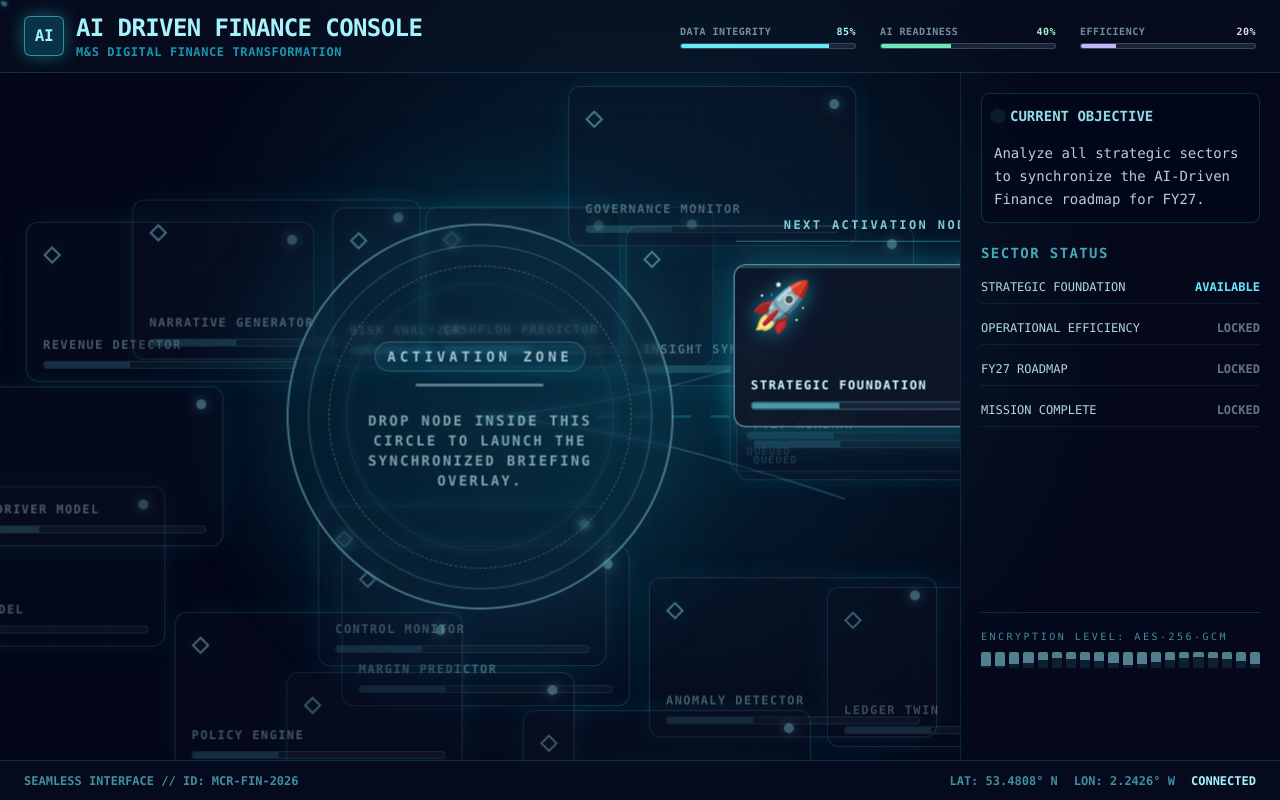
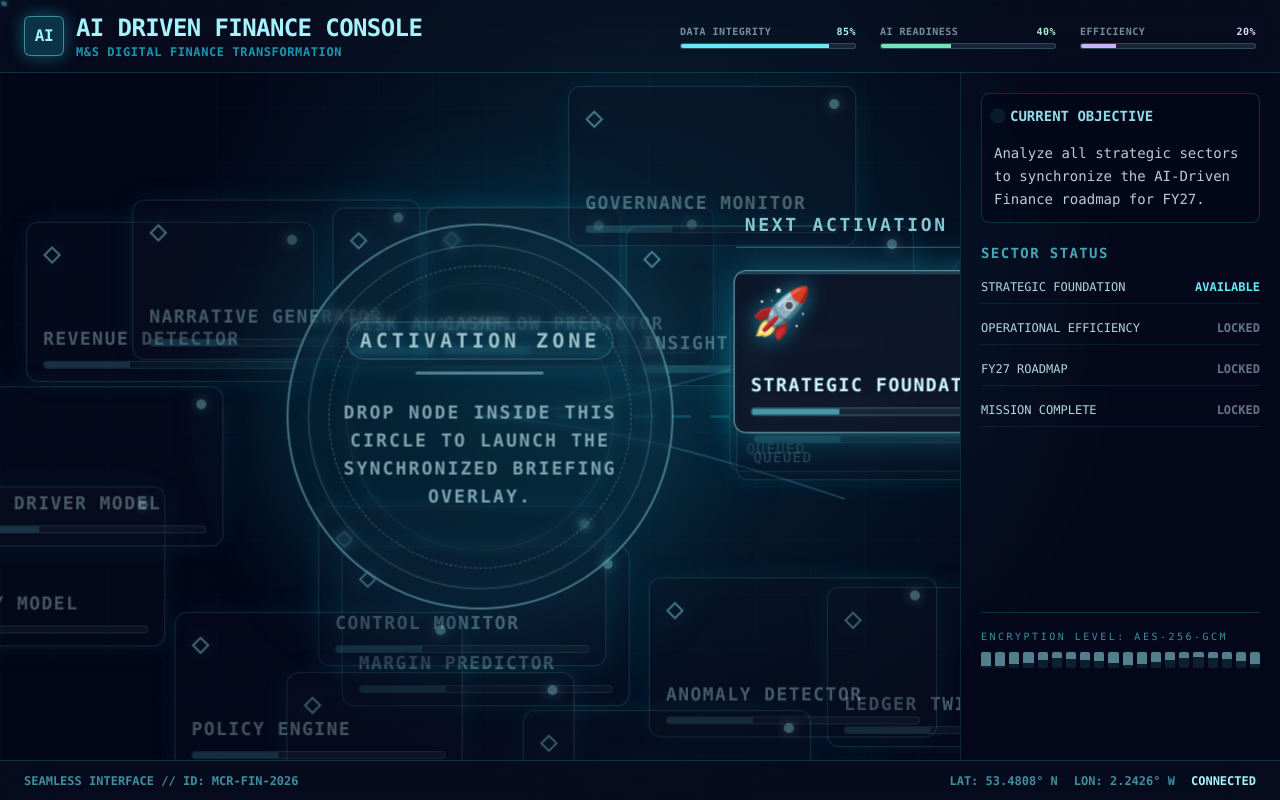
Before and after one commit to AndyMcCourt/AI_Driven_Finance_Presentation, a React (Vite) app: page / in a window 1280 px wide. Built offline with nearby package versions, Linux system fonts and the light colour scheme.

Commit message:
Increase activation and swarm card text sizes

```diff
--- a/components/GameView.tsx
+++ b/components/GameView.tsx
@@ -242,11 +242,11 @@ const GameView: React.FC = () => {
               />
 
               <div className="absolute inset-0 flex flex-col items-center justify-center text-center pointer-events-none px-8">
-                <div className={`text-xs lg:text-sm font-black uppercase tracking-[0.28em] mb-3 px-3 py-1 rounded-full border transition-colors ${isDraggingOverCenter ? 'text-cyan-50 bg-cyan-200/20 border-cyan-100/70' : 'text-cyan-100 bg-cyan-500/10 border-cyan-200/35'}`}>
+                <div className={`text-base lg:text-xl font-black uppercase tracking-[0.2em] mb-3 px-3 py-1 rounded-full border transition-colors ${isDraggingOverCenter ? 'text-cyan-50 bg-cyan-200/20 border-cyan-100/70' : 'text-cyan-100 bg-cyan-500/10 border-cyan-200/35'}`}>
                   {isDraggingOverCenter ? 'Release to Sync' : 'Activation Zone'}
                 </div>
                 <div className={`w-32 h-[3px] mb-6 rounded-full transition-all ${isDraggingOverCenter ? 'bg-cyan-100 shadow-[0_0_20px_rgba(125,211,252,0.95)]' : 'bg-cyan-100/55'}`} />
-                <div className={`text-xs lg:text-sm max-w-[280px] uppercase leading-relaxed font-bold tracking-[0.16em] transition-colors ${isDraggingOverCenter ? 'text-cyan-50' : 'text-cyan-100/80'}`}>
+                <div className={`text-sm lg:text-lg max-w-[320px] uppercase leading-relaxed font-bold tracking-[0.12em] transition-colors ${isDraggingOverCenter ? 'text-cyan-50' : 'text-cyan-100/80'}`}>
                   Drop node inside this circle to launch the synchronized briefing overlay.
                 </div>
               </div>
@@ -283,12 +283,12 @@ const GameView: React.FC = () => {
                     <div className="w-2.5 h-2.5 rounded-full bg-cyan-200/80 shadow-[0_0_12px_rgba(165,243,252,0.7)]" />
                   </div>
                   <div>
-                    <div className="text-xs font-black uppercase tracking-[0.12em] truncate mb-2 text-cyan-100/75">{node.label}</div>
+                    <div className="text-lg font-black uppercase tracking-[0.08em] truncate mb-2 text-cyan-100/75">{node.label}</div>
                     <div className="w-full h-2 bg-slate-800/80 rounded-full overflow-hidden border border-cyan-300/25">
                       <div className="h-full bg-cyan-300/35" style={{ width: node.isReal && node.status === 'completed' ? '100%' : '34%' }} />
                     </div>
                     {node.isReal && (
-                      <div className="mt-1 text-[10px] uppercase tracking-[0.14em] text-cyan-200/55">{node.status === 'completed' ? 'Synced' : 'Queued'}</div>
+                      <div className="mt-1 text-sm uppercase tracking-[0.1em] text-cyan-200/55">{node.status === 'completed' ? 'Synced' : 'Queued'}</div>
                     )}
                   </div>
                 </div>
@@ -305,7 +305,7 @@ const GameView: React.FC = () => {
                 transform: `translate(calc(-50% + ${nextNodePosition.x}px), calc(-50% + ${nextNodePosition.y}px))`,
               }}
             >
-              <div className="text-xs font-black text-cyan-200/80 uppercase tracking-[0.2em] text-center border-b border-cyan-300/40 pb-2">Next Activation Node</div>
+              <div className="text-base lg:text-lg font-black text-cyan-200/80 uppercase tracking-[0.15em] text-center border-b border-cyan-300/40 pb-2">Next Activation Node</div>
               <motion.div
                 key={nextAvailableSegment.id}
                 drag
@@ -336,7 +336,7 @@ const GameView: React.FC = () => {
                     <div className="w-3 h-3 rounded-full bg-cyan-200 animate-pulse shadow-[0_0_16px_rgba(165,243,252,0.9)]" />
                   </div>
                   <div>
-                    <div className="text-xs font-black uppercase tracking-[0.12em] truncate mb-2 text-cyan-100">{nextAvailableSegment.title}</div>
+                    <div className="text-lg font-black uppercase tracking-[0.08em] truncate mb-2 text-cyan-100">{nextAvailableSegment.title}</div>
                     <div className="w-full h-2 bg-slate-800/80 rounded-full overflow-hidden border border-cyan-300/35">
                       <motion.div initial={{ width: 0 }} animate={{ width: '34%' }} className="h-full bg-cyan-300/60" />
                     </div>
```
